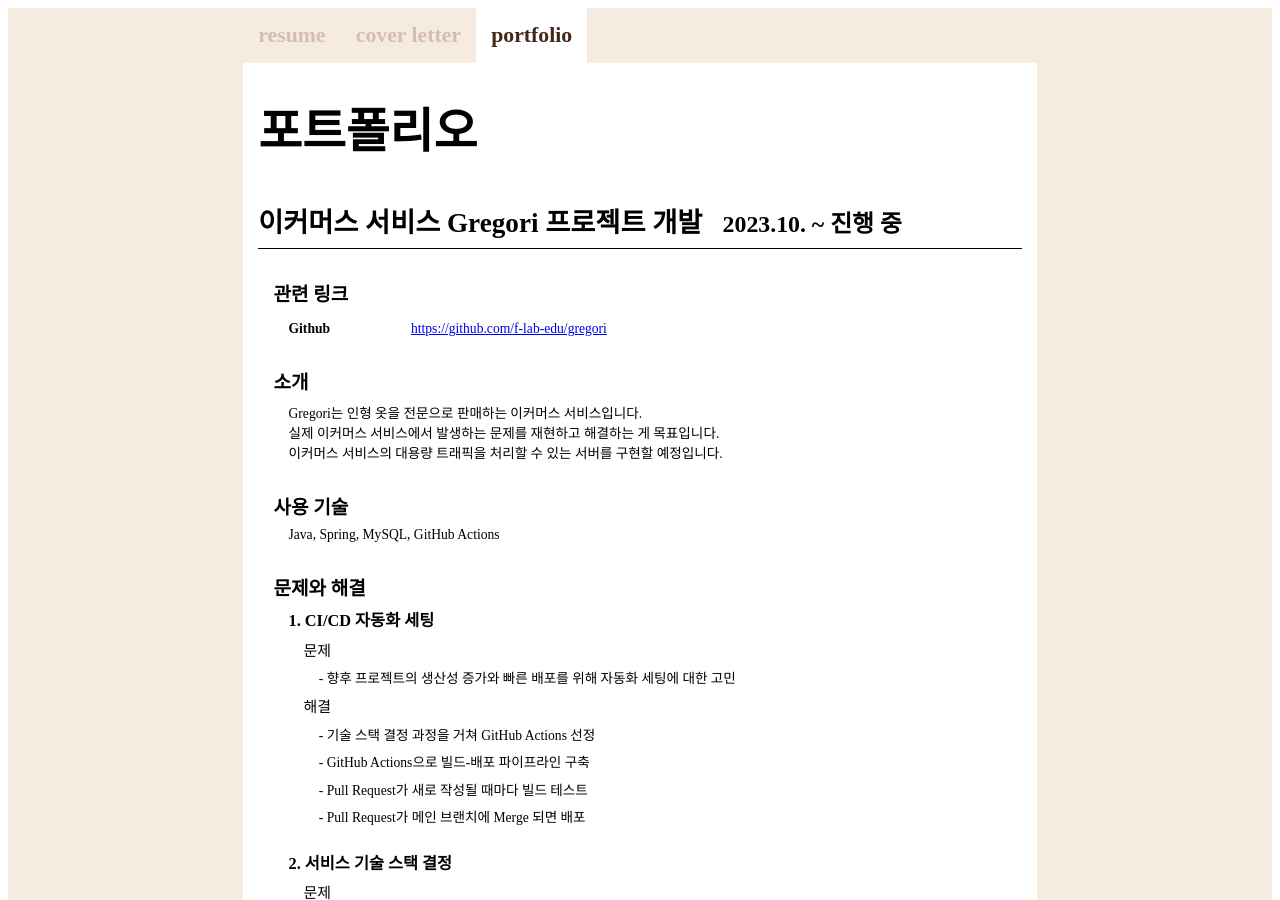
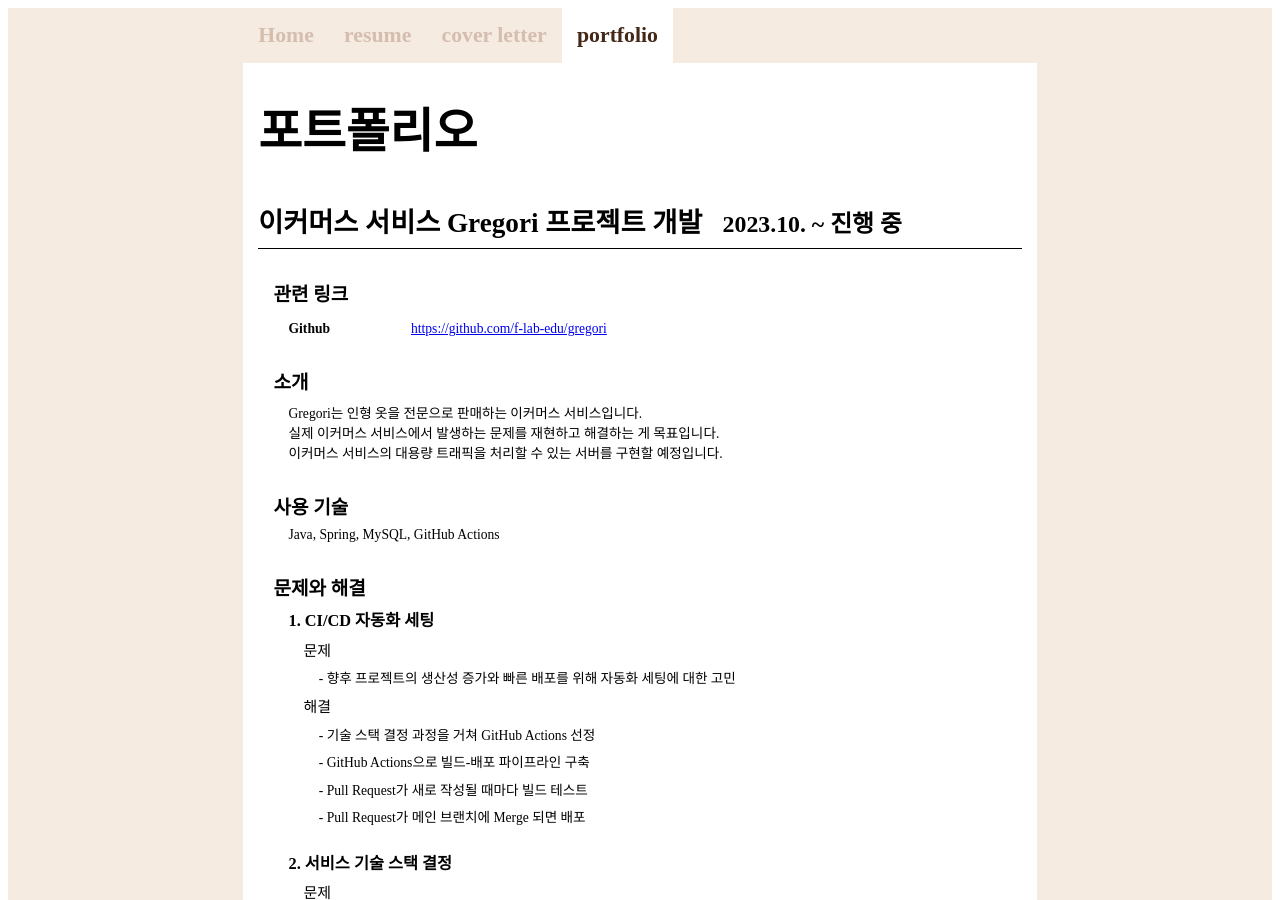
Before and after one commit to jiunkoo/career-archive, a Jekyll site: the page built from data/portfolio.md, in a window 1280 px wide and 900 px high. Built offline with Jekyll 4.4.1, drawn with Linux system fonts in a browser that asks for light colours.

Commit message:
refactor: home 화면에 메인 페이지가 나오도록 추가

```diff
--- /dev/null
+++ b/_data/home.yml
@@ -0,0 +1,3 @@
+title: HOME
+
+content: 이력서, 자기소개서 그리고 포트폴리오를 관리하는 블로그입니다.
--- a/_includes/header.html
+++ b/_includes/header.html
@@ -1,20 +1,11 @@
-<div class="header-container no-print">
-  <div class="header-sidebar"></div>
-  <div class="header-main">
 {% assign paths = page.url | split: '/' | last | strip %}
-    {% if paths.size == 0 or page.layout == 'home' %}
-      <div class="header-home">
-        {{ Home | capitalize }}
-      </div>
-    {% else %}
-      <div class="header-child">
 {% assign resume_url = 'resume/' %}
 {% assign cover-letter_url = 'cover-letter/' %}
 {% assign portfolio_url = 'portfolio/' %}
-        {% if jekyll.environment == 'production' %}
-          {% assign resume_url = 'career-archive/resume/' %}
-          {% assign cover-letter_url = 'career-archive/cover-letter/' %}
-          {% assign portfolio_url = 'career-archive/portfolio/' %}
+
+{% assign home_class = 'header-tab-link' %}
+{% if paths == '' %}
+    {% assign home_class = 'header-tab-link' | append: ' current' %}
 {% endif %}
 
 {% assign resume_class = 'header-tab-link' %}
@@ -32,14 +23,15 @@
     {% assign portfolio_class = 'header-tab-link' | append: ' current' %}
 {% endif %}
 
+
+<div class="header-container no-print">
+  <div class="header-sidebar"></div>
+  <div class="header-main">
+    <div class="header-child">
       <ul class="header-tabs">
-          <!-- <li>
-            {% assign url = '/' | relative_url %}
-            {% if jekyll.environment == 'production' %}
-              {% assign url = '/career-archive/' | relative_url %}
-            {% endif %}
-            <a href="{{ url }}">Home</a>
-          </li> -->
+        <li class=" {{ home_class }}">
+          <a href="{{ site.url }}/">Home</a>
+        </li>
         <li class="{{ resume_class }}">
           <a href="{{ site.url }}/{{ resume_url }}">resume</a>
         </li>
@@ -51,7 +43,6 @@
         </li>
       </ul>
     </div>
-    {% endif %}
   </div>
   <div class="header-sidebar"></div>
 </div>
--- a/_layouts/portfolio.html
+++ b/_layouts/portfolio.html
@@ -10,7 +10,6 @@
   </head>
 
   <body>
-    <link rel="stylesheet" href="{{ css_url }}">
     {% include header.html %}
     <div class="container">
       <div class="sidebar"></div>
```
Also changed, not shown: _layouts/home.html (+10 -2 lines), Gemfile.lock. Lines whose indentation alone changed are shown as unchanged.
